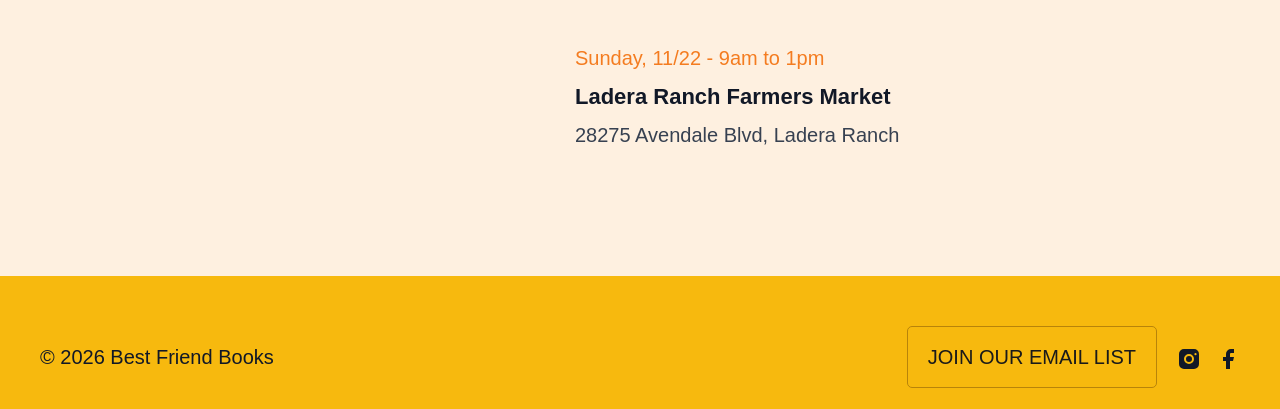
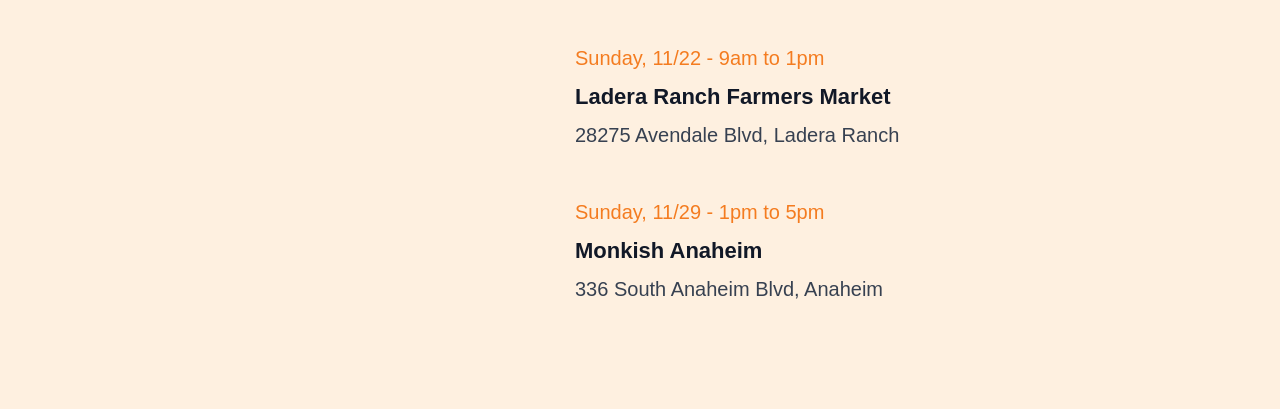
Before and after one commit to upt3mpo/bestfriendbooks, a plain HTML site: page find.html in a window 1280 px wide. Shown: the part 543-952 px from the top of the page. Drawn offline with nearby package versions, Linux system fonts and the light colour scheme; a web font is replaced by a local one.

Commit message:
Update find.html
schedule update

```diff
--- a/find.html
+++ b/find.html
@@ -66,6 +66,11 @@
                 <strong>Ladera Ranch Farmers Market</strong>
                 <span>28275 Avendale Blvd, Ladera Ranch</span>
               </li>
+              <li class="event">
+                <span class="event-date">Sunday, 11/29 - 1pm to 5pm</span>
+                <strong>Monkish Anaheim</strong>
+                <span>336 South Anaheim Blvd, Anaheim</span>
+              </li>
             </ul>
           </div>
         </div>
```
